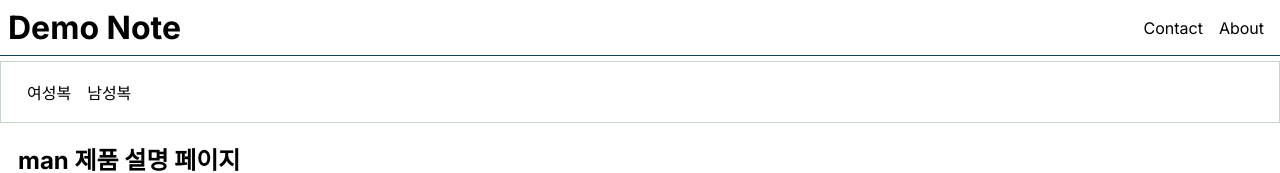
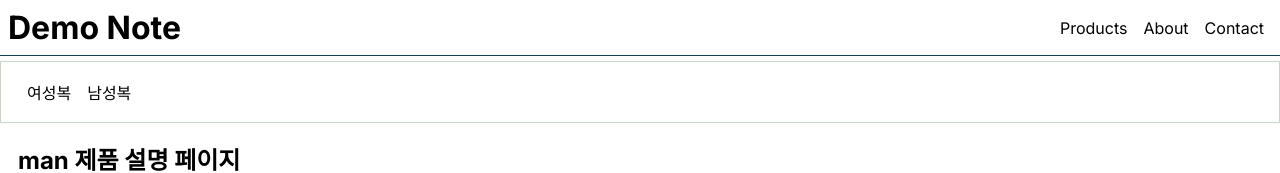
Before and after one commit to yjleeinkr/Next-Note, a Next.js app: page /products/man in a window 1280 px wide. Shown: the top 173 px of the page. Built offline with nearby package versions, Linux system fonts and the light colour scheme.

Commit message:
replace a tag with Link

```diff
--- a/src/app/layout.tsx
+++ b/src/app/layout.tsx
@@ -1,6 +1,7 @@
+import { Inter } from '@next/font/google'
+import Link from 'next/link'
 import './globals.css'
 import styles from './layout.module.css'
-import { Inter } from '@next/font/google'
 
 const inter = Inter({ subsets: ['latin'] })
 
@@ -16,8 +17,9 @@ export default function RootLayout({ children }: { children: React.ReactNode })
         <header className={styles.header}>
           <h1>Demo Note</h1>
           <nav className={styles.nav}>
-            <a href="">Contact</a>
-            <a href="">About</a>
+            <Link href="/products">Products</Link>
+            <Link href="/about">About</Link>
+            <Link href="/contact">Contact</Link>
           </nav>
         </header>
         {children}
--- a/src/app/products/layout.tsx
+++ b/src/app/products/layout.tsx
@@ -1,3 +1,4 @@
+import Link from 'next/link'
 import styles from './layout.module.css'
 
 type ChildrenProps = {
@@ -7,8 +8,8 @@ export default function ProductLayout({ children } : ChildrenProps) {
   return (
     <div>
       <nav className={styles.nav}>
-        <a href="">여성복</a>
-        <a href="">남성복</a>
+        <Link href="/products/woman">여성복</Link>
+        <Link href="/products/man">남성복</Link>
       </nav>
       <section className={styles.productContainer}>{children}</section>
     </div>
```
